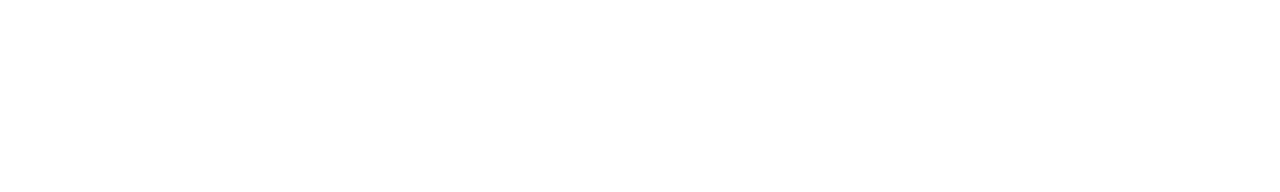
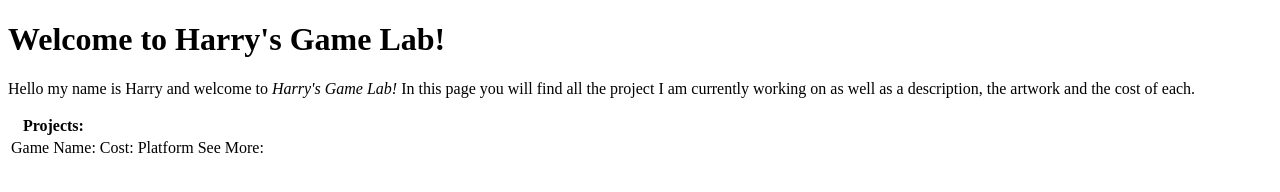
Before and after one commit to Harryhs25/HTML-Essentials, a plain HTML site: page index.html in a window 1280 px wide. Drawn offline with Linux system fonts and the light colour scheme.

Commit message:
Just started working on the actual page now :(

```diff
--- a/index.html
+++ b/index.html
@@ -1,12 +1,32 @@
 <!DOCTYPE html>
-<html>
+<html lang="en-UK">
   <head>
     <meta charset="utf-8">
     <meta name="viewport" content="width=device-width">
-    <title>repl.it</title>
+    <title>Harry's Game Lab</title>
     <link href="style.css" rel="stylesheet" type="text/css" />
   </head>
   <body>
+    <div>    <h1>Welcome to Harry's Game Lab!</h1>
+    <p> Hello my name is Harry and welcome to <em>Harry's Game Lab!</em> In this page you will find all the project I am currently working on as well as a description, the artwork and the cost of each.
+    <table>
+      <th>Projects:<th>
+      <tr>
+        <td>Game Name:</td>
+        <td>Cost:</td>
+        <td>Platform</td>
+        <td>See More:</td>
+      </tr>
+      <tr>
+        <td></td>
+        <td></td>
+        <td></td>
+        </tr>
+    </table>
+    </div>
+    <div>
+
+    </div>
     <script src="script.js"></script>
   </body>
 </html>
```
